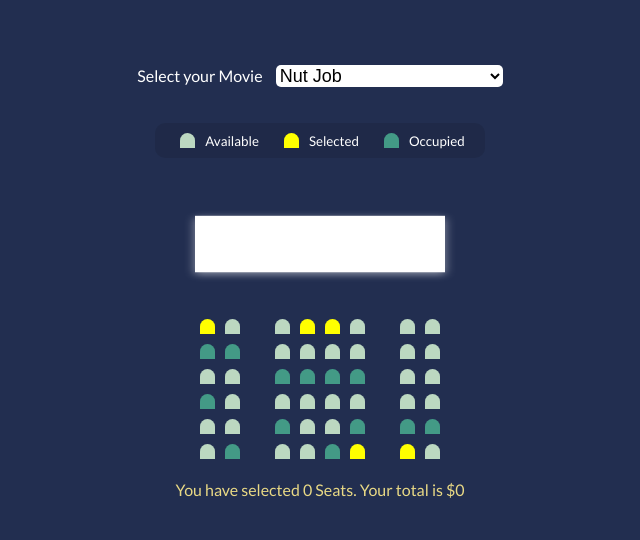
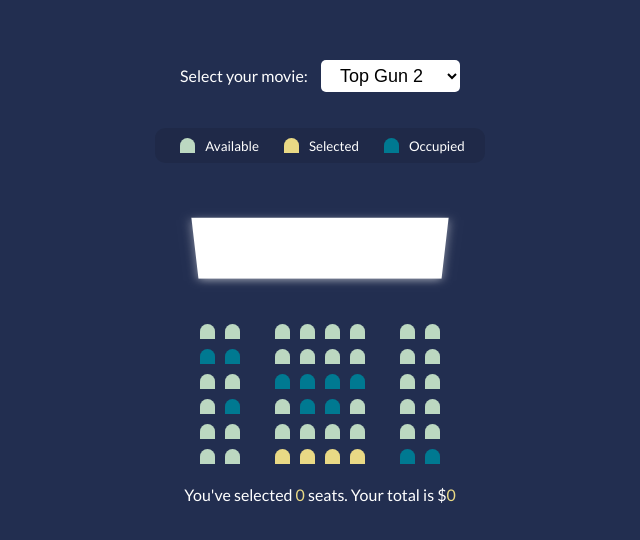
Before and after one commit to MuhammadAli7896/HTML-CSS-JS-Projects, a plain HTML site: page Project_2/index.html in a window 1280 px wide. Shown: the part 120-660 px from the top of the page, without its empty margins (320-960 px from the left). Drawn offline with Linux system fonts and the light colour scheme.

Commit message:
Corrected

```diff
--- a/Project_2/index.html
+++ b/Project_2/index.html
@@ -8,47 +8,47 @@
     <title>Seat Selector</title>
 </head>
 <body>
-     <!-- This is the Selet box for what movie the user wants to watch-->
+    <!-- This is the select box for what movie the user wants to watch -->
     <div class="select-container">
-    <label for="">Select your Movie</label>
-    <select name="" id="Movie">
-        <option value="30">Nut Job </option>
-        <option value="10">How to Train Your Dragon </option>
-        <option value="15">Big Hero 6</option>
-        <option value="20">Chicken Run</option>
-        <option value="30">Kung Fu Panda </option>
-    </select>
+        <label>Select your movie:</label>
+        <select id="movie">
+            <option value="20">Top Gun 2</option>
+            <option value="7">Jumanji</option>
+            <option value="10">Avengers</option>
+            <option value="10">Iron Man</option>
+            <option value="5">Braveheart</option>
+        </select>
     </div>
 
-<!--this is a legend displaying available, selected, and occupied seat formatting  -->
+    <!-- This is the legend displaying available, selected, and occupied seat formatting -->
     <ul class="legend">
         <!-- Available seats -->
         <li>
             <div class="seat"></div>
             <small>Available</small>
         </li>
-         <!-- Selected seats -->
-         <li>
+        <!-- Selected seats -->
+        <li>
             <div class="seat selected"></div>
             <small>Selected</small>
         </li>
-         <!-- Occupied seats -->
-         <li>
+        <!-- Occupied seats -->
+        <li>
             <div class="seat occupied"></div>
             <small>Occupied</small>
         </li>
     </ul>
 
-    <!-- The container for dispaying screen and seating chart -->
+    <!-- The container for displaying screen and seating chart -->
     <div class="container">
         <div class="screen"></div>
         <!-- This is row 1 -->
         <div class="row">
-            <div class="seat selected"></div>
             <div class="seat"></div>
             <div class="seat"></div>
-            <div class="seat selected"></div>
-            <div class="seat selected"></div>
+            <div class="seat"></div>
+            <div class="seat"></div>
+            <div class="seat"></div>
             <div class="seat"></div>
             <div class="seat"></div>
             <div class="seat"></div>
@@ -77,7 +77,18 @@
         </div>
         <!-- This is row 4 -->
         <div class="row">
+            <div class="seat"></div>
             <div class="seat occupied"></div>
+            <div class="seat"></div>
+            <div class="seat occupied"></div>
+            <div class="seat occupied"></div>
+            <div class="seat"></div>
+            <div class="seat"></div>
+            <div class="seat"></div>
+        </div>
+        <!-- This is row 5 -->
+        <div class="row">
+            <div class="seat"></div>
             <div class="seat"></div>
             <div class="seat"></div>
             <div class="seat"></div>
@@ -86,33 +97,22 @@
             <div class="seat"></div>
             <div class="seat"></div>
         </div>
-        <!-- This is row 5 -->
+        <!-- This is row 6 -->
         <div class="row">
             <div class="seat"></div>
             <div class="seat"></div>
-            <div class="seat occupied"></div>
-            <div class="seat"></div>
-            <div class="seat"></div>
-            <div class="seat occupied"></div>
+            <div class="seat selected"></div>
+            <div class="seat selected"></div>
+            <div class="seat selected"></div>
+            <div class="seat selected"></div>
             <div class="seat occupied"></div>
             <div class="seat occupied"></div>
         </div>
-        <!-- This is row 6 -->
-        <div class="row">
-            <div class="seat"></div>
-            <div class="seat occupied"></div>
-            <div class="seat"></div>
-            <div class="seat"></div>
-            <div class="seat occupied"></div>
-            <div class="seat selected"></div>
-            <div class="seat selected"></div>
-            <div class="seat"></div>
-        </div>
     </div>
 
-    <!-- Totals Seats and Price -->
-    <p class="totals">You have selected <span id="count">0</span> Seats. Your total is $<span id="total">0</span></p>
+    <!-- Totals: Seats & Price -->
+    <p class="totals">You've selected <span id="count">0</span> seats. Your total is $<span id="total">0</span></p>
 
-    <script src=script.js></script>
+    <script src="script.js"></script>
 </body>
 </html>
--- a/Project_2/style.css
+++ b/Project_2/style.css
@@ -1,11 +1,11 @@
-@import url('https://fonts.googleapis.com/css2?family=Lato&display=swap');
+@import url('https://fonts.googleapis.com/css2?family=Lato&family=Open+Sans&display=swap');
 
-*{
-   box-sizing: border-box;
+* {
+    box-sizing: border-box;
 }
 
 body {
-    background-color: #222e50;
+    background-color: #222E50;
     color: white;
     display: flex;
     flex-direction: column;
@@ -26,11 +26,11 @@ body {
     border-radius: 5px;
     font-size: 18px;
     margin-left: 10px;
-    padding-top: 5px 15px 5px 15px;
+    padding: 5px 15px 5px 15px;
 }
 
 .seat {
-    background-color: #bcd8c1;
+    background-color: #BCD8C1;
     height: 15px;
     width: 15px;
     margin: 5px;
@@ -39,11 +39,11 @@ body {
 }
 
 .seat.selected {
-    background-color: yellow;
+    background-color: #E9D985;
 }
 
 .seat.occupied {
-    background-color: #439a86;
+    background-color: #007991;
 }
 
 .seat:nth-of-type(2) {
@@ -93,7 +93,7 @@ body {
     box-shadow: 0 3px 10px rgba(255, 255, 255, 0.5);
 }
 
-.conatainer {
+.container {
     perspective: 1000px;
 }
 
@@ -101,6 +101,6 @@ body {
     display: flex;
 }
 
-p.totals {
+p.totals span {
     color: #E9D985;
 }
```
